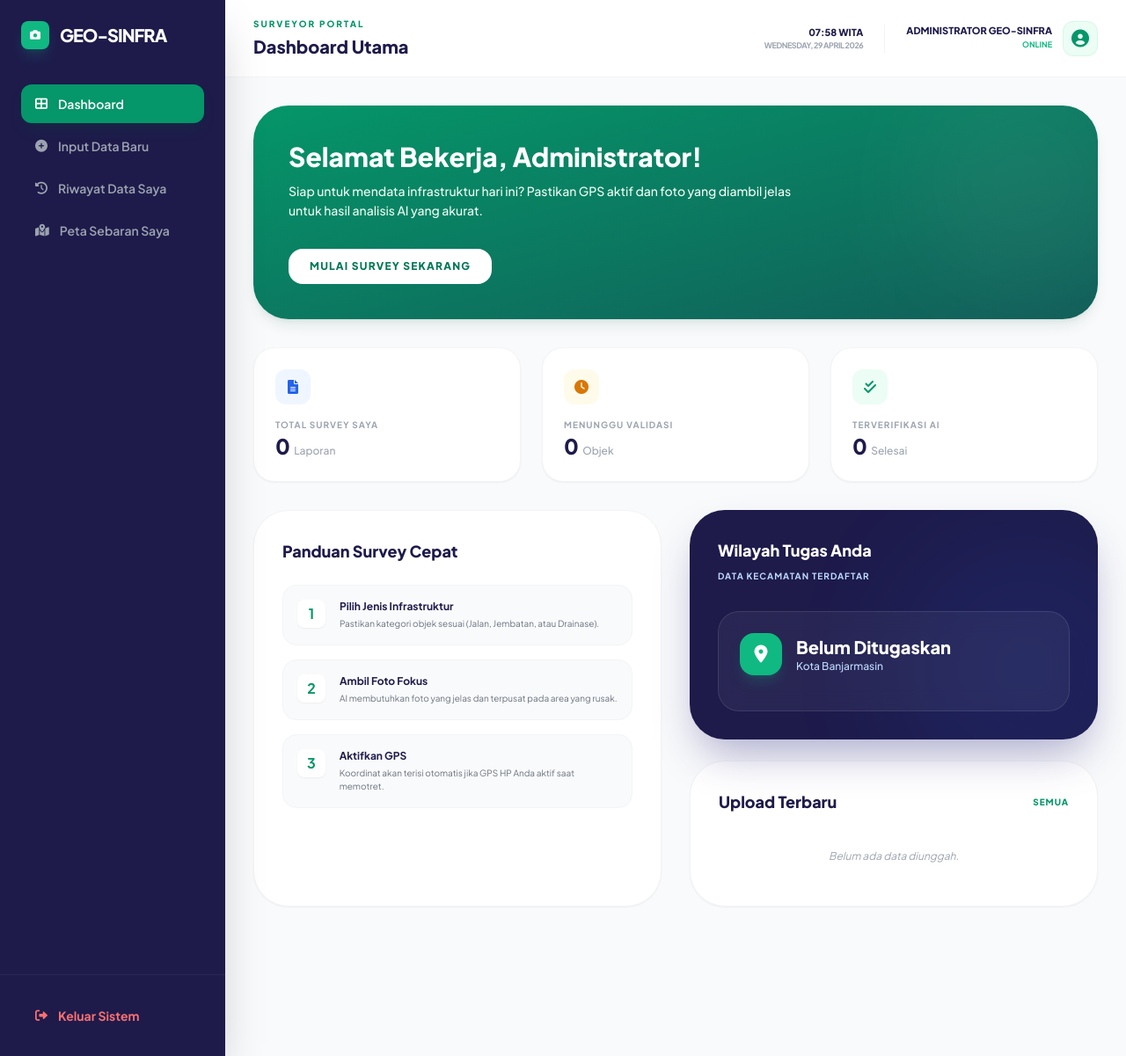
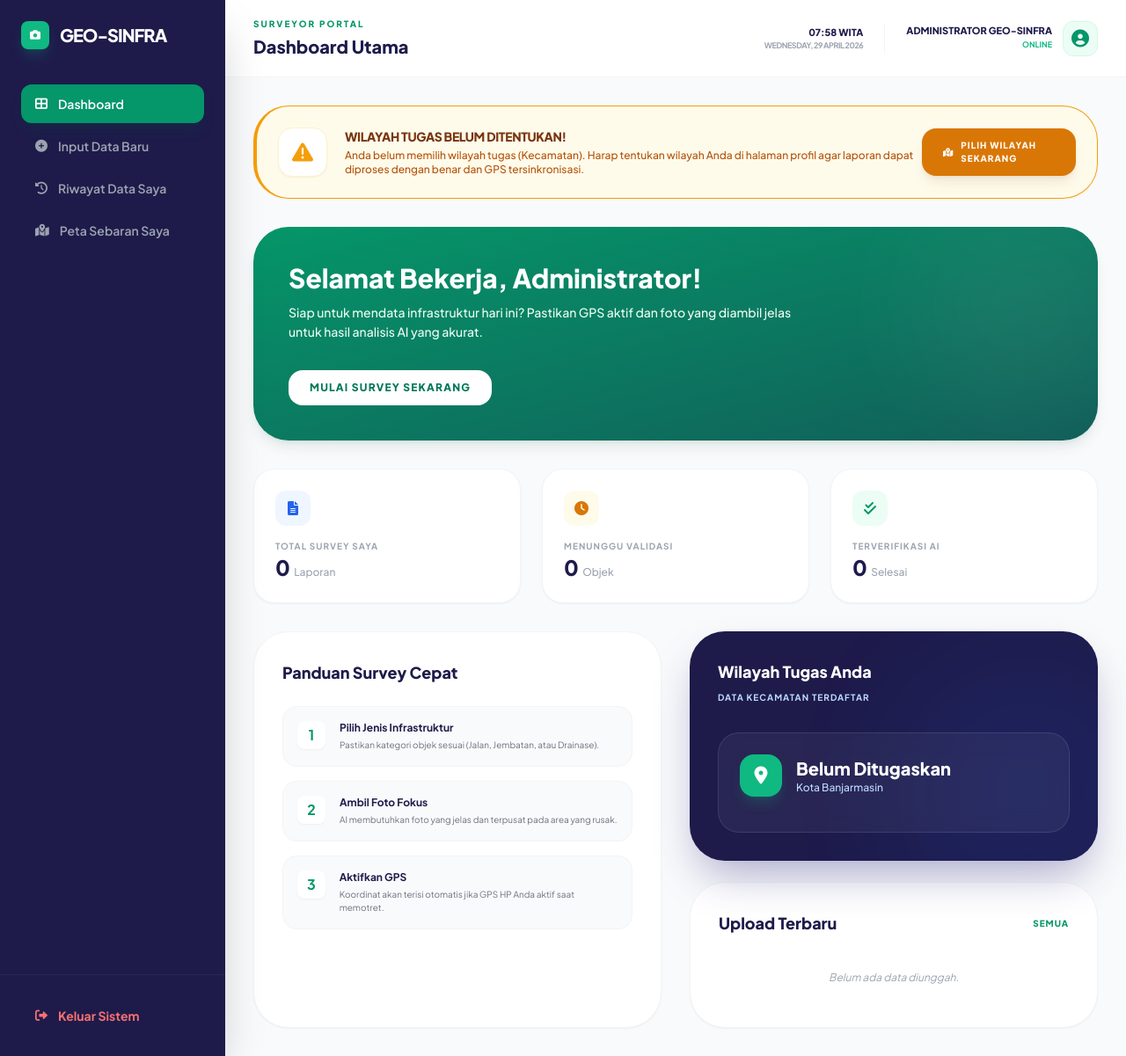
Before and after one commit to Nadya1112/geo-sinfra, a Laravel app: page /surveyor/dashboard in a window 1280 px wide. Shown: the whole page at 88% size. Run offline with Laravel 12, Linux system fonts and the light colour scheme; a user stored in the database is signed in; data comes from the database, SQL or seed files in the repository; data that the repository does not hold is empty; parts of the project's set-up code (start-up, migrations or seed data) failed here and were passed over; some libraries are stand-ins or nearby versions.

Commit message:
feat(surveyor): add dashboard alert for unassigned territory

```diff
--- a/resources/views/surveyor/dashboard.blade.php
+++ b/resources/views/surveyor/dashboard.blade.php
@@ -43,6 +43,26 @@
         </header>
 
         <div class="p-8">
+            @if(!auth()->user()->id_kecamatan)
+            <!-- Warning: Kecamatan Belum Dipilih -->
+            <div class="bg-amber-50 border-l-4 border-amber-500 p-6 rounded-[2.5rem] mb-8 flex flex-col md:flex-row items-center justify-between shadow-sm shadow-amber-900/5 border border-amber-100">
+                <div class="flex items-center gap-5 mb-4 md:mb-0 text-left">
+                    <div class="w-14 h-14 bg-white rounded-2xl flex-shrink-0 flex items-center justify-center text-amber-500 shadow-sm border border-amber-100 text-2xl">
+                        <i class="fas fa-exclamation-triangle"></i>
+                    </div>
+                    <div>
+                        <h4 class="text-sm font-black text-amber-900 uppercase tracking-tight">Wilayah Tugas Belum Ditentukan!</h4>
+                        <p class="text-xs text-amber-700 font-medium mt-1">
+                            Anda belum memilih wilayah tugas (Kecamatan). Harap tentukan wilayah Anda di halaman profil agar laporan dapat diproses dengan benar dan GPS tersinkronisasi.
+                        </p>
+                    </div>
+                </div>
+                <a href="{{ route('surveyor.profile') }}" class="px-6 py-3 bg-amber-600 text-white rounded-2xl text-[10px] font-black uppercase tracking-widest hover:bg-amber-700 transition-all shadow-lg shadow-amber-900/10 flex items-center gap-2">
+                    <i class="fas fa-map-marked-alt"></i> Pilih Wilayah Sekarang
+                </a>
+            </div>
+            @endif
+
             <!-- Welcome Card -->
             <div class="relative bg-gradient-to-br from-emerald-600 to-teal-800 rounded-[2.5rem] p-10 mb-8 overflow-hidden shadow-lg shadow-emerald-900/10">
                 <div class="absolute -right-10 -top-10 w-64 h-64 bg-white opacity-5 rounded-full blur-3xl"></div>
```
